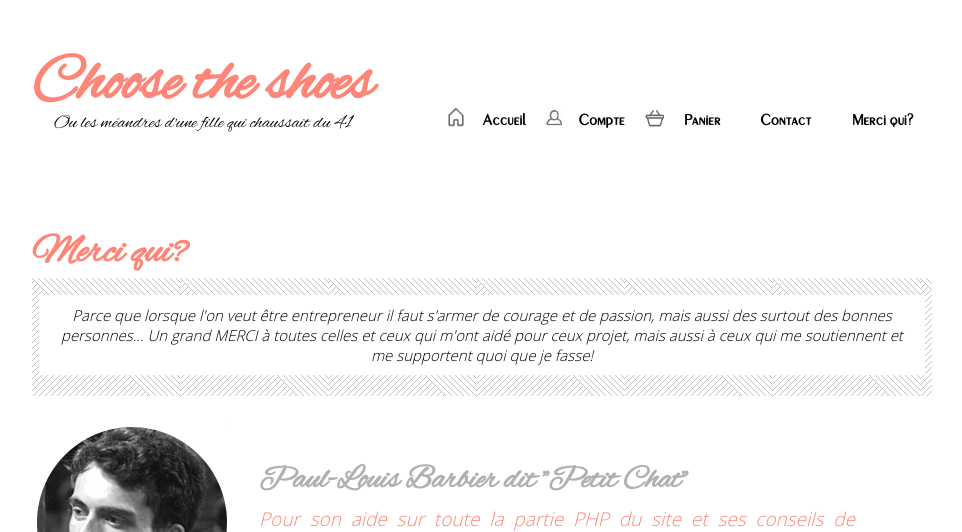
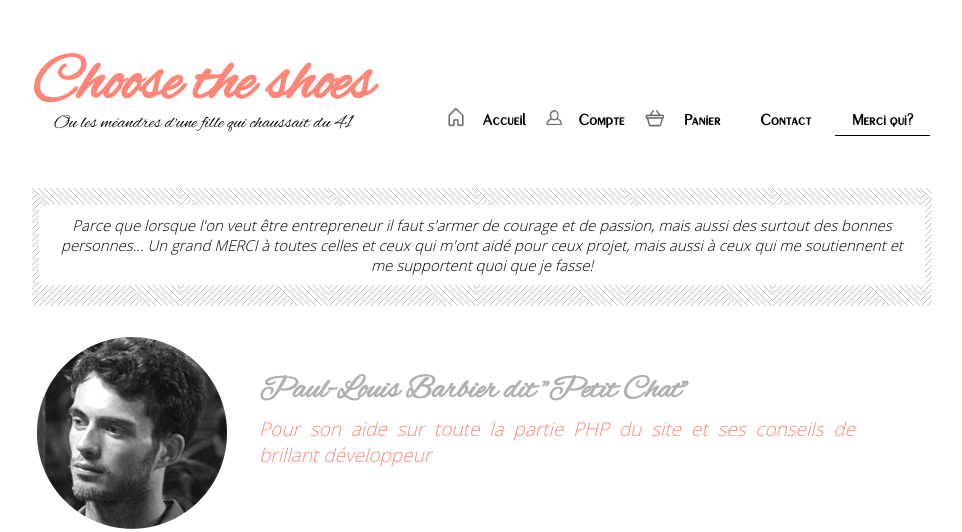
Before and after one commit to pyram88/shoes, a PHP site: page /merciqui.php in a window 1280 px wide. Shown: the top 532 px of the page, without its empty margins (158-1120 px from the left). Run offline with PHP 8.4, Linux system fonts and the light colour scheme; a stand-in replaces the project's code that opens the database connection; some libraries are stand-ins or nearby versions.

Commit message:
[ADD] menu dynamic + flash message disparission

```diff
--- a/css/shoes.css
+++ b/css/shoes.css
@@ -294,7 +294,7 @@ html>body #menu li ul ul
         border-left     : 1px solid transparent ; /* on met une bordure transparente sur la gauche de chaque élément */
 }
 
-#menu a:hover /* Lorsque la souris passe sur un des liens */
+#menu a:hover, .menu_active /* Lorsque la souris passe sur un des liens */
 {
      border-bottom: 1px solid black;
 }
@@ -692,6 +692,8 @@ input[name='addPanier']:hover, input[name='send_message']:hover{
   margin-bottom: 10px;
   font-family: "Open-sans-light";
   font-weight: bold;
+  position: absolute;
+  margin-top: -50px;
 }
 
 .error{
@@ -706,6 +708,8 @@ input[name='addPanier']:hover, input[name='send_message']:hover{
   margin-bottom: 10px;
   font-family: "Open-sans-light";
   font-weight: bold;
+  position: absolute;
+  margin-top: -50px;
 }
 
 footer{
@@ -1079,3 +1083,7 @@ form.contact textarea
 	font-size:29px;
 	text-align: center;
 }
+
+.icon-delete{
+	width:35px
+}
--- a/includes/header.php
+++ b/includes/header.php
@@ -3,13 +3,17 @@ session_start();
 include 'includes/config.php';
 include 'includes/post.php';
 require_once 'swiftmailer/lib/swift_required.php';
+
+// Menu active
+$requestUri = $_SERVER['REQUEST_URI'];
+$requestUri = str_replace('/', '', $requestUri);
+$requestUri = str_replace('.php', '', $requestUri);
 ?>
 <!DOCTYPE html>
 <html>
 	<head>
 		<meta charset="UTF-8">
 		<link rel="stylesheet" href="css/shoes.css"/>
-		<script type="text/javascript" src="js/site.js"></script>
 		<title> Choose the Shoes </title>
 
 		<!-- jquery -->
@@ -18,6 +22,8 @@ require_once 'swiftmailer/lib/swift_required.php';
 		<!-- popup -->
 		<link rel="stylesheet" href="magnific-popup/dist/magnific-popup.css">
 		<script src="magnific-popup/dist/jquery.magnific-popup.js"></script>
+
+		<script type="text/javascript" src="js/site.js"></script>
 	</head>
 	<body>
 		<div id="main">
@@ -28,23 +34,23 @@ require_once 'swiftmailer/lib/swift_required.php';
 			<nav>
 				<ul id="menu">
 					<li>
-						<a href="merciqui.php">Merci qui?</a>
+						<a <?php if($requestUri == 'merciqui'): ?> class="menu_active" <?php endif; ?>href="merciqui.php">Merci qui?</a>
 					</li>
 
 					<li>
-						<a href="contact.php">Contact</a>
+						<a <?php if($requestUri == 'contact'): ?> class="menu_active"  <?php endif; ?> href="contact.php">Contact</a>
 					</li>
 
 					<li>
-						<a href="panier.php"><img class="icon3" src="image/icon3.png" alt="cart"/>Panier <?php if (isset($_SESSION['panier'])){ echo '('.count($_SESSION['panier']).')'; } ?></a>
+						<a <?php if($requestUri == 'panier'): ?> class="menu_active"  <?php endif; ?> href="panier.php"><img class="icon3" src="image/icon3.png" alt="cart"/>Panier <?php if (isset($_SESSION['panier'])){ echo '('.count($_SESSION['panier']).')'; } ?></a>
 					</li>
 
 					<li>
-						<a href="profil.php"><img class="icon2" src="image/icon2.png" alt="account"/>Compte</a>
+						<a <?php if($requestUri == 'profil'): ?> class="menu_active"  <?php endif; ?> href="profil.php"><img class="icon2" src="image/icon2.png" alt="account"/>Compte</a>
 					</li>
 
 					<li>
-						<a href="index.php"><img class="icon1" src="image/home.png" alt="home"/>Accueil</a>
+						<a <?php if($requestUri == 'index' || $requestUri == '	'): ?> class="menu_active"  <?php endif; ?> href="index.php"><img class="icon1" src="image/home.png" alt="home"/>Accueil</a>
 					</li>
 				</ul>
 				</br>
--- a/js/site.js
+++ b/js/site.js
@@ -14,5 +14,9 @@ if (window.attachEvent) window.attachEvent("onload", sfHover);
 
 function deleteProduit(refProduit)
 {
-	$('.submit-'+refProduit).trigger('click');
+    $('.submit-'+refProduit).trigger('click');
 }
+
+$(document).ready(function() {
+    $(".confirm, .error").delay(2000).fadeOut(500);
+});
--- a/merciqui.php
+++ b/merciqui.php
@@ -1,6 +1,5 @@
 <?php include("includes/header.php") ?>
 
-<h3 class="qui"> Merci qui? </h3>
 	<div class="merki">
 		<p id="merci">
 		Parce que lorsque l'on veut être entrepreneur il faut s'armer de courage et de passion, mais aussi des surtout des bonnes personnes...
--- a/panier.php
+++ b/panier.php
@@ -33,7 +33,7 @@
 					<td>Gratuit</td>
 					<td>
 						<form action="" method="post">
-							<a href="javascript:deleteProduit('<?php echo $refProduit ?>')"> <img src="image/icon_close.png" title="supprimer" /></a>
+							<a href="javascript:deleteProduit('<?php echo $refProduit ?>')"> <img class="icon-delete" src="image/icon_close.png" title="supprimer" /></a>
 							<input type="hidden" name="id" value="<?php echo $refProduit ?>" />
 							<input style="display:none" class="submit-<?php echo $refProduit ?>" type="submit" name="deletePanier" value="supprimer"/>
 						</form>
```
